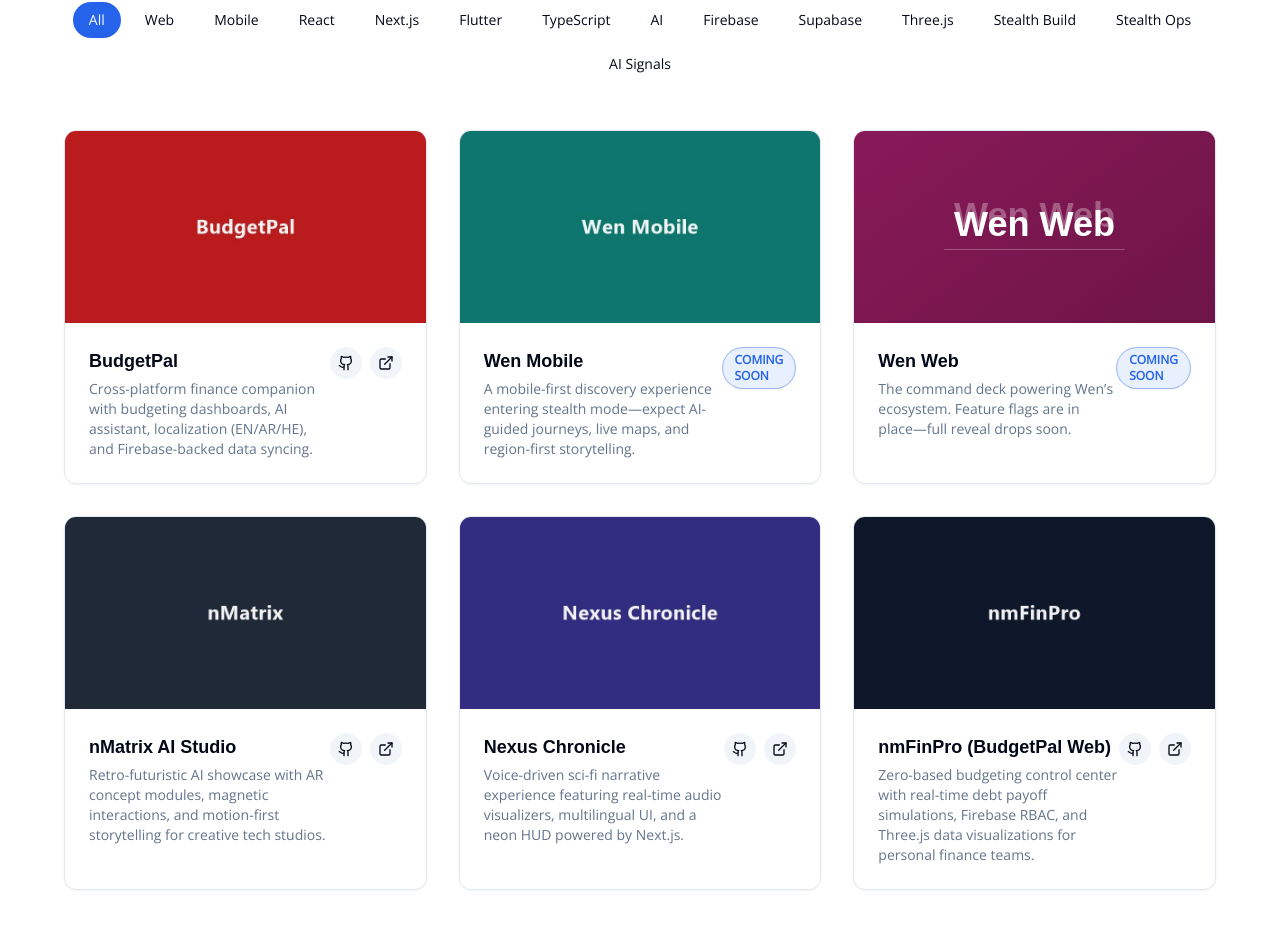
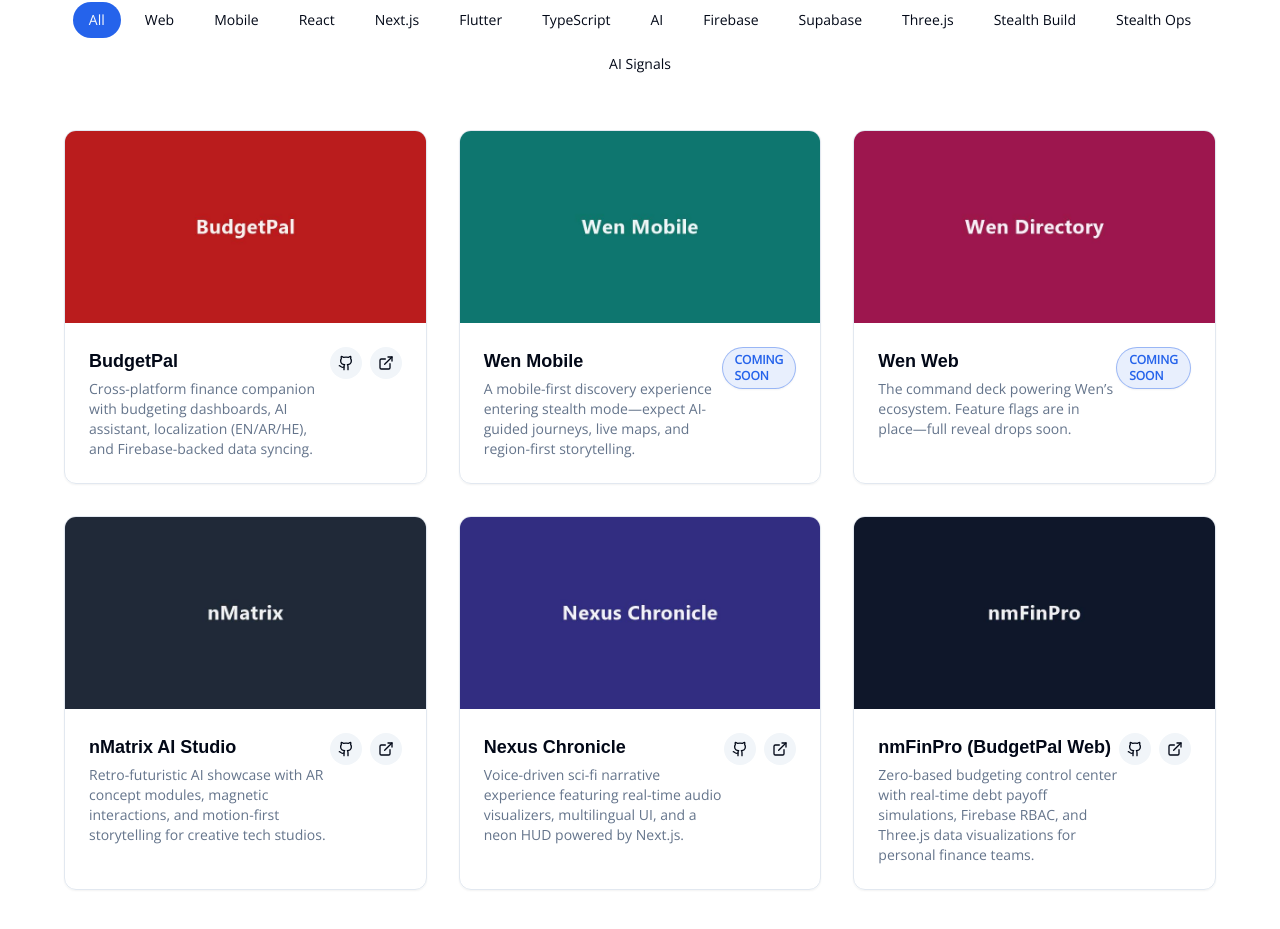
Before and after one commit to b14ckPanther/nmPortfolio, a Next.js app: page / in a window 1280 px wide. Shown: the part 3134-4063 px from the top of the page. Built offline with nearby package versions, Linux system fonts and the light colour scheme; a web font is replaced by a local one.

Commit message:
Replace Wen Web SVG with JPG image to match other project images

```diff
--- a/src/components/projects-section.tsx
+++ b/src/components/projects-section.tsx
@@ -44,7 +44,7 @@ const projects: Project[] = [
     id: 3,
     title: 'Wen Web',
     description: 'The command deck powering Wen’s ecosystem. Feature flags are in place—full reveal drops soon.',
-    image: '/images/projects/wen-web.svg',
+    image: '/images/projects/wen-web.jpg',
     tags: ['Next.js', 'Supabase', 'Stealth Ops'],
     github: null,
     demo: null,
```
